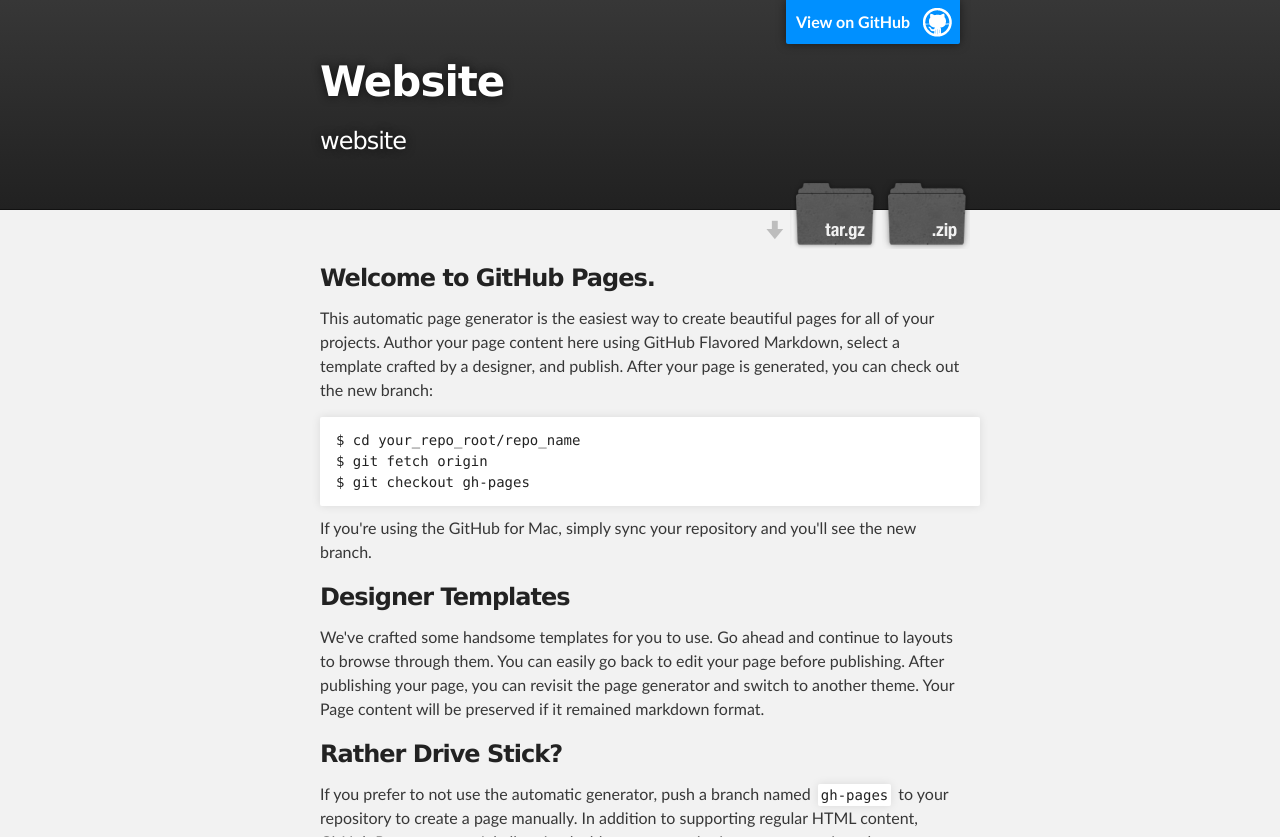
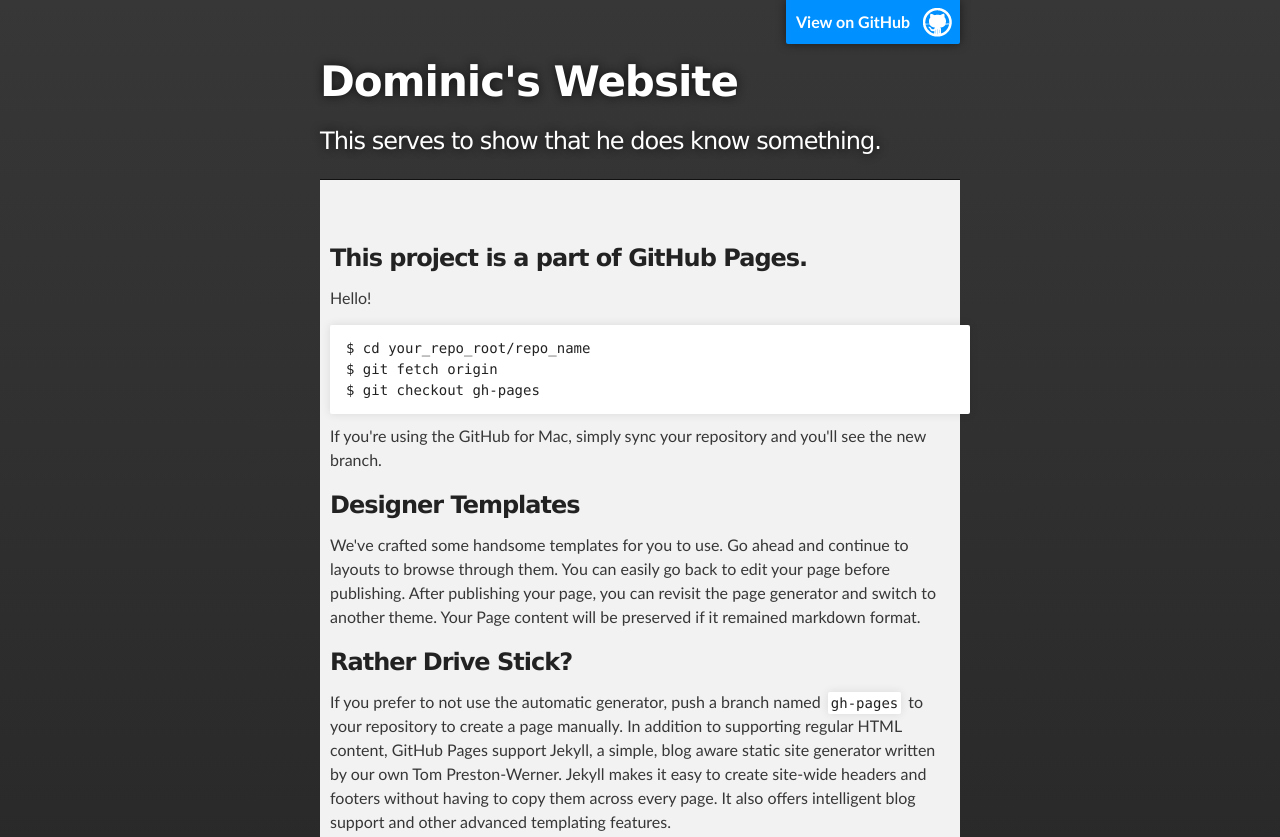
Before and after one commit to blockofdynamite/website, a plain HTML site: page index.html in a window 1280 px wide. Shown: the top 837 px of the page. Drawn offline with Linux system fonts and the light colour scheme.

Commit message:
Update index.html

```diff
--- a/index.html
+++ b/index.html
@@ -18,23 +18,24 @@
         <header class="inner">
           <a id="forkme_banner" href="https://github.com/blockofdynamite/website">View on GitHub</a>
 
-          <h1 id="project_title">Website</h1>
-          <h2 id="project_tagline">website</h2>
+          <h1 id="project_title">Dominic's Website</h1>
+          <h2 id="project_tagline">This serves to show that he does know something.</h2>
 
+<!--
             <section id="downloads">
               <a class="zip_download_link" href="https://github.com/blockofdynamite/website/zipball/master">Download this project as a .zip file</a>
               <a class="tar_download_link" href="https://github.com/blockofdynamite/website/tarball/master">Download this project as a tar.gz file</a>
             </section>
         </header>
     </div>
-
+-->
     <!-- MAIN CONTENT -->
     <div id="main_content_wrap" class="outer">
       <section id="main_content" class="inner">
         <h3>
-<a name="welcome-to-github-pages" class="anchor" href="#welcome-to-github-pages"><span class="octicon octicon-link"></span></a>Welcome to GitHub Pages.</h3>
+<a name="welcome-to-github-pages" class="anchor" href="#welcome-to-github-pages"><span class="octicon octicon-link"></span></a>This project is a part of GitHub Pages.</h3>
 
-<p>This automatic page generator is the easiest way to create beautiful pages for all of your projects. Author your page content here using GitHub Flavored Markdown, select a template crafted by a designer, and publish. After your page is generated, you can check out the new branch:</p>
+<p>Hello!</p>
 
 <pre><code>$ cd your_repo_root/repo_name
 $ git fetch origin
```
